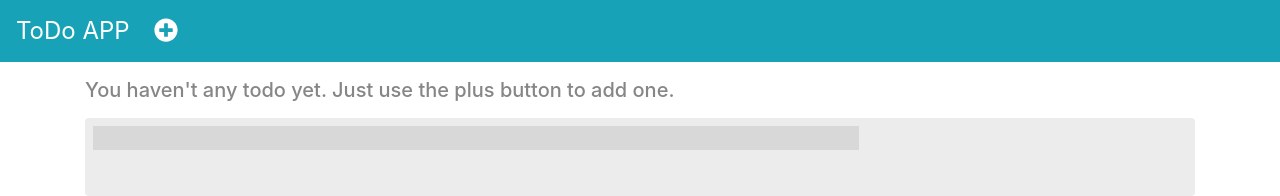
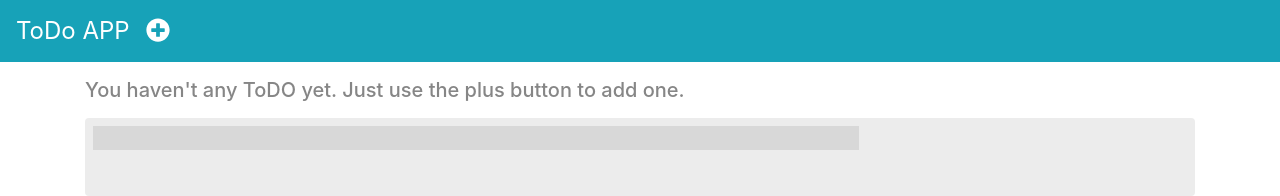
Before and after one commit to sergiosegovia/vue-todo, a Vue app: page / in a window 1280 px wide. Shown: the top 196 px of the page. Built offline with nearby package versions, Linux system fonts and the light colour scheme.

Commit message:
simple change

```diff
--- a/src/App.vue
+++ b/src/App.vue
@@ -2,6 +2,7 @@
   <div id="app">
     <header>
       <b-navbar type="dark" variant="info">
+        <!-- <font-awesome-icon icon="bars" /> -->
         <b-navbar-brand href="#">ToDo APP</b-navbar-brand>
         <ul class="top-nav">
           <li>
@@ -23,7 +24,7 @@
         <TodoAdd @add="addTodo"/>
       </div>
       <div class="intro" v-if="showIntro">
-        <h3>You haven't any todo yet. Just use the plus button to add one.</h3>
+        <h3>You haven't any ToDO yet. Just use the plus button to add one.</h3>
 
       </div>
       <TodoList :todos="todos" @todoListEmpty="checkTodoArray"/>
@@ -87,18 +88,13 @@ export default {
     list-style: none;
   }
 
-  .navbar-brand {
-    font-size: 1.5rem;
-  }
-
-  .top-nav {
+  .navbar {
     font-size: 1.5rem;
     color: #fff;
   }
 
-  .top-nav li {
-    margin-left: .5rem;
-    display: inline-block;
+  .navbar-brand {
+    font-size: 1.5rem;
   }
 
   h3 {
```
